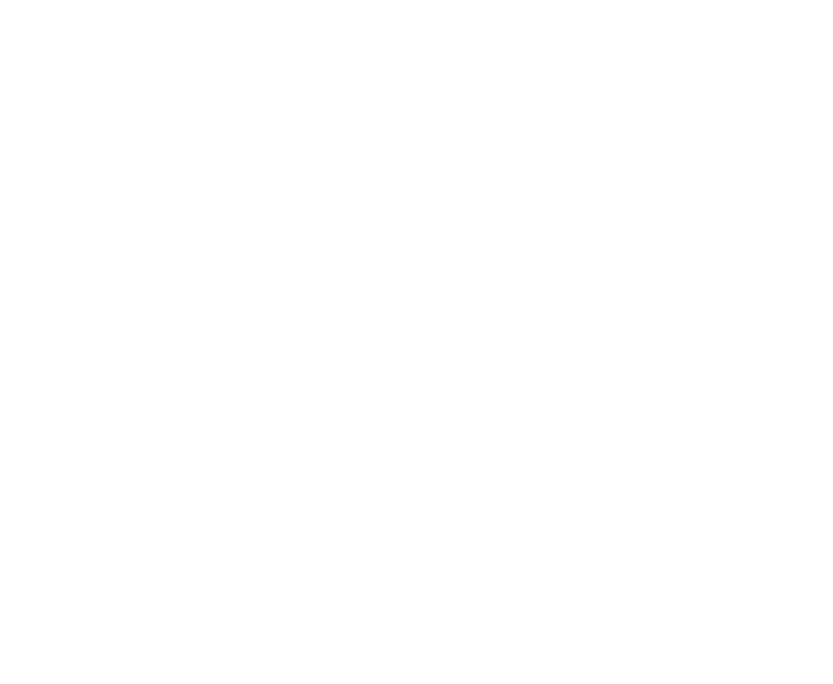
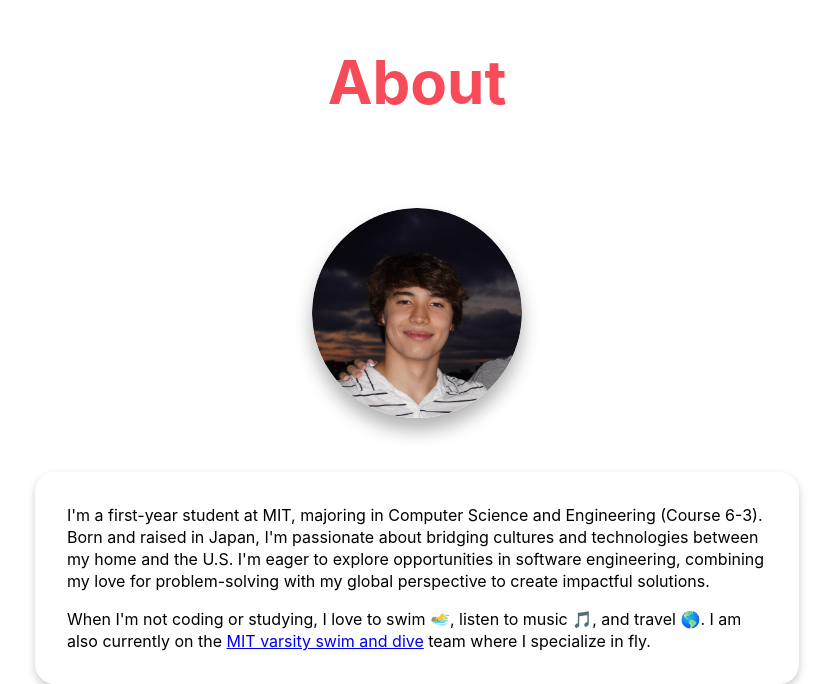
Before and after one commit to lavondet/lavondet.github.io, a React (Create React App) app: page / in a window 1280 px wide. Shown: the part 1013-1697 px from the top of the page, without its empty margins (223-1056 px from the left). Before the commit the page ends 869 px from the top, so only its background shows below. Built offline with nearby package versions, Linux system fonts and the light colour scheme.

Commit message:
Implemented about section

```diff
--- /dev/null
+++ b/src/About.js
@@ -0,0 +1,33 @@
+import './App.css';
+import React from 'react';
+
+function About() {
+    return(
+        <header id="about" class="about">
+          <h2 class="section-title">
+            About
+          </h2>
+          <div class="about-container">
+            <div class="about-image">
+              <img src="/about-img.png" alt="picture"/>
+            </div>
+            <div class="about-content">
+              <p>
+                I'm a first-year student at MIT, majoring in Computer Science and Engineering (Course 6-3).
+                Born and raised in Japan, I'm passionate about bridging cultures and technologies between my home
+                and the U.S. I'm eager to explore opportunities in software engineering, combining my love for
+                problem-solving with my global perspective to create impactful solutions.
+              </p>
+              <p>
+                When I'm not coding or studying, I love to swim 🏊‍♂️, listen to music 🎵, and travel 🌎. I am also currently
+                on the <a href="https://mitathletics.com/sports/mens-swimming-and-diving/roster/louis-avondet/13243"
+                target="_blank" className="roster-link">
+                MIT varsity swim and dive</a> team where I specialize in fly.
+              </p>
+            </div>
+          </div>
+        </header>
+    );
+}
+
+export default About;
--- a/src/App.css
+++ b/src/App.css
@@ -115,3 +115,42 @@
   box-shadow: 0 8px 15px rgba(0, 0, 0, 0.2);
   filter: brightness(1.2)
 }
+
+.section-title {
+  font-size: 60px;
+  color: #f84b5a;
+  margin-top: 150px;
+  margin-bottom: 50px;
+  padding: 40px;
+}
+
+.about {
+  background-color: white;
+}
+
+
+
+.about-content {
+  max-width: 700px;
+  margin: 0 auto;
+  padding: 1rem 2rem;
+  border-radius: 20px;
+  box-shadow: 0 4px 8px rgba(0, 0, 0, 0.2);
+  text-align: left;
+  line-height: 22px;
+  transition: transform 0.4s ease-in-out, box-shadow 0.4s ease-in-out, border-color 0.4s ease-in-out;
+  overflow: hidden;
+}
+
+.about-content:hover {
+  transform: translateY(-10px);
+  box-shadow: 0 4px 15px rgba(9, 62, 234, 0.2);
+}
+
+.about-image img {
+  width: 210px;
+  height: auto;
+  margin-bottom: 50px;
+  border-radius: 50%;
+  box-shadow: 0 12px 18px rgba(0, 0, 0, 0.3);
+}
--- a/src/App.js
+++ b/src/App.js
@@ -2,6 +2,7 @@
 import React from "react";
 import Navbar from './Navbar';
 import Welcome from './Welcome';
+import About from './About';
 
 function App() {
   return (
@@ -11,6 +12,12 @@
 
       <Welcome />
 
+      <div class="subsections">
+
+        <About />
+
+      </div>
+
     </div>
   );
 }
```
Also changed, not shown: public/about-img.png (added).
